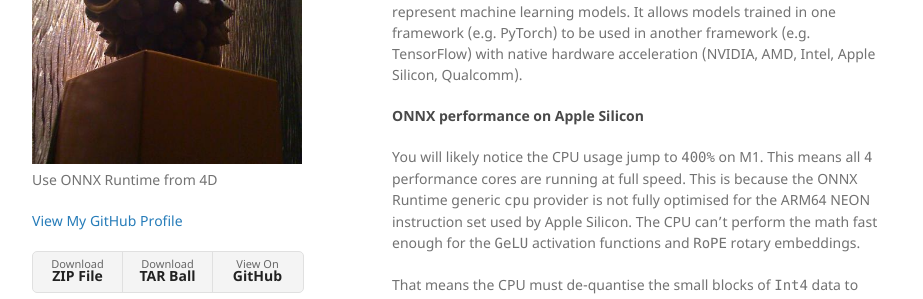
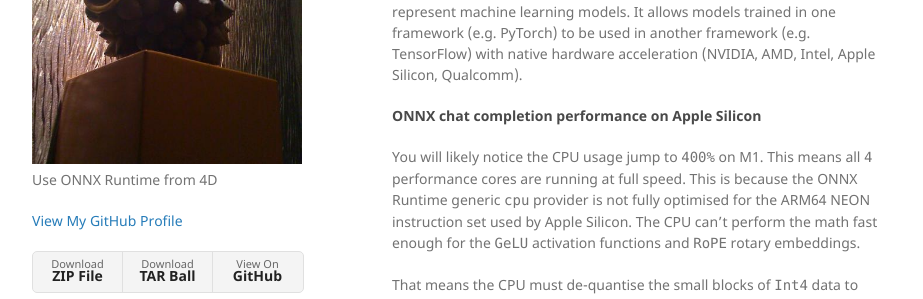
Before and after one commit to miyako/onnx-genai, a Jekyll site: the page built from index.md, in a window 1280 px wide and 900 px high. Shown: the part 215-514 px from the top of the window, without its empty margins (178-1101 px from the left). Built offline with Jekyll 4.4.1, drawn with Linux system fonts in a browser that asks for light colours.

Commit message:
Update index.md

```diff
--- a/index.md
+++ b/index.md
@@ -13,7 +13,7 @@ layout: default
 
 [**ONNX** (Open Neural Network eXchange)](https://github.com/onnx/onnx) is an open-source standard to represent machine learning models. It allows models trained in one framework (e.g. PyTorch) to be used in another framework (e.g. TensorFlow) with native hardware acceleration (NVIDIA, AMD, Intel, Apple Silicon, Qualcomm).
 
-#### ONNX performance on Apple Silicon
+#### ONNX chat completion performance on Apple Silicon
 
 You will likely notice the CPU usage jump to `400%` on M1. This means all `4` performance cores are running at full speed. This is because the ONNX Runtime generic `cpu` provider is not fully optimised for the ARM64 NEON instruction set used by Apple Silicon. The CPU can't perform the math fast enough for the `GeLU` activation functions and `RoPE` rotary embeddings.
 
```
